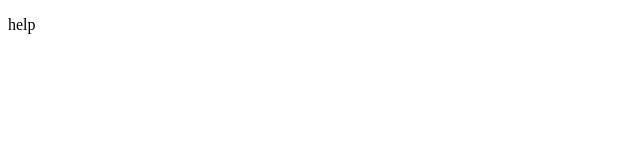
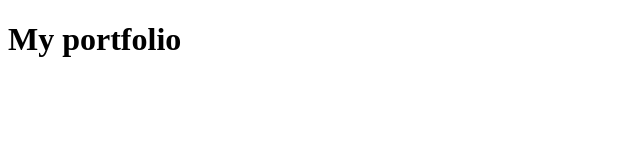
Before and after one commit to jNathan00/folio, a plain HTML site: page index.html in a window 1280 px wide. Shown: the whole page, without its empty margins (0-640 px from the left). Drawn offline with Linux system fonts and the light colour scheme.

Commit message:
Update index.html

```diff
--- a/index.html
+++ b/index.html
@@ -5,6 +5,6 @@
     <title>folio</title>
   </head>
   <body>
-    <p>help</p>
+    <h1>My portfolio</h1>
   </body>
 </html>
```
